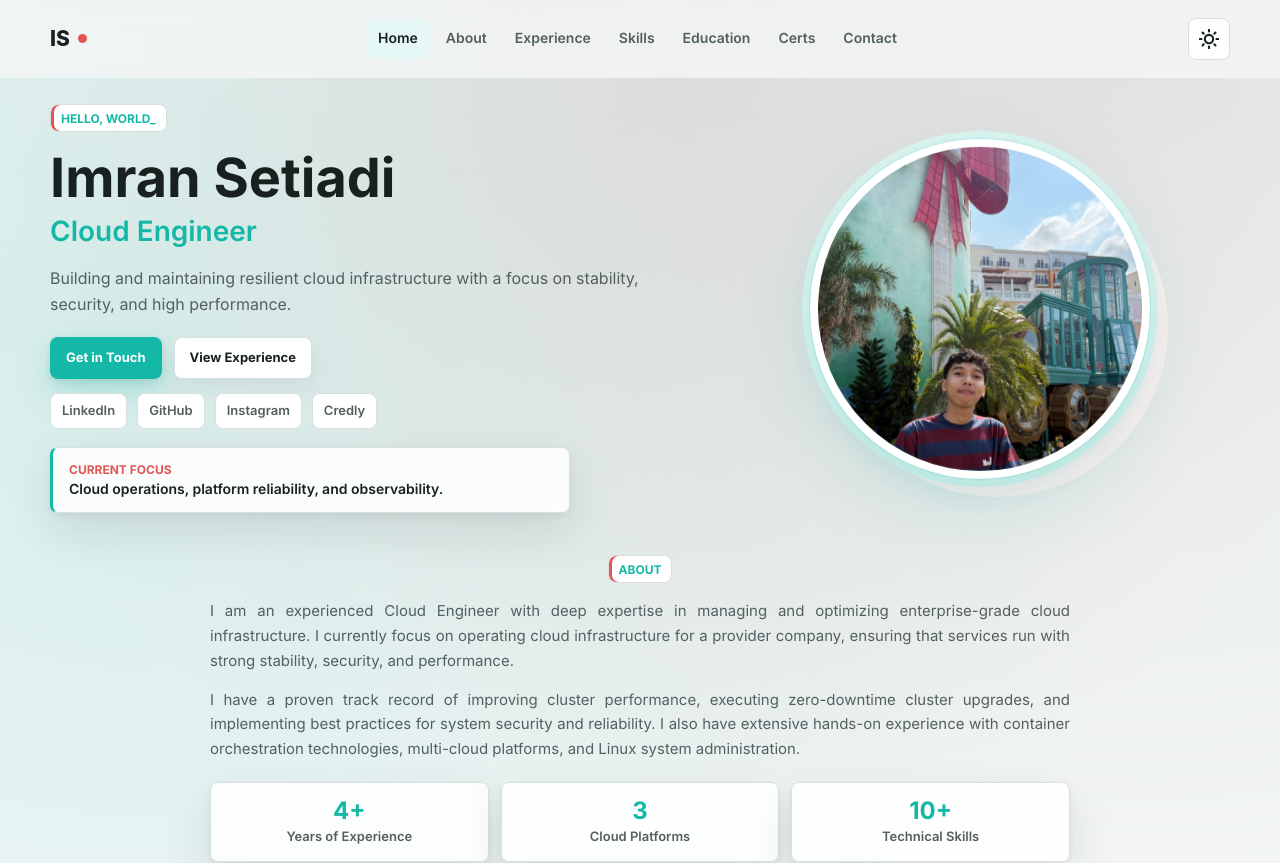
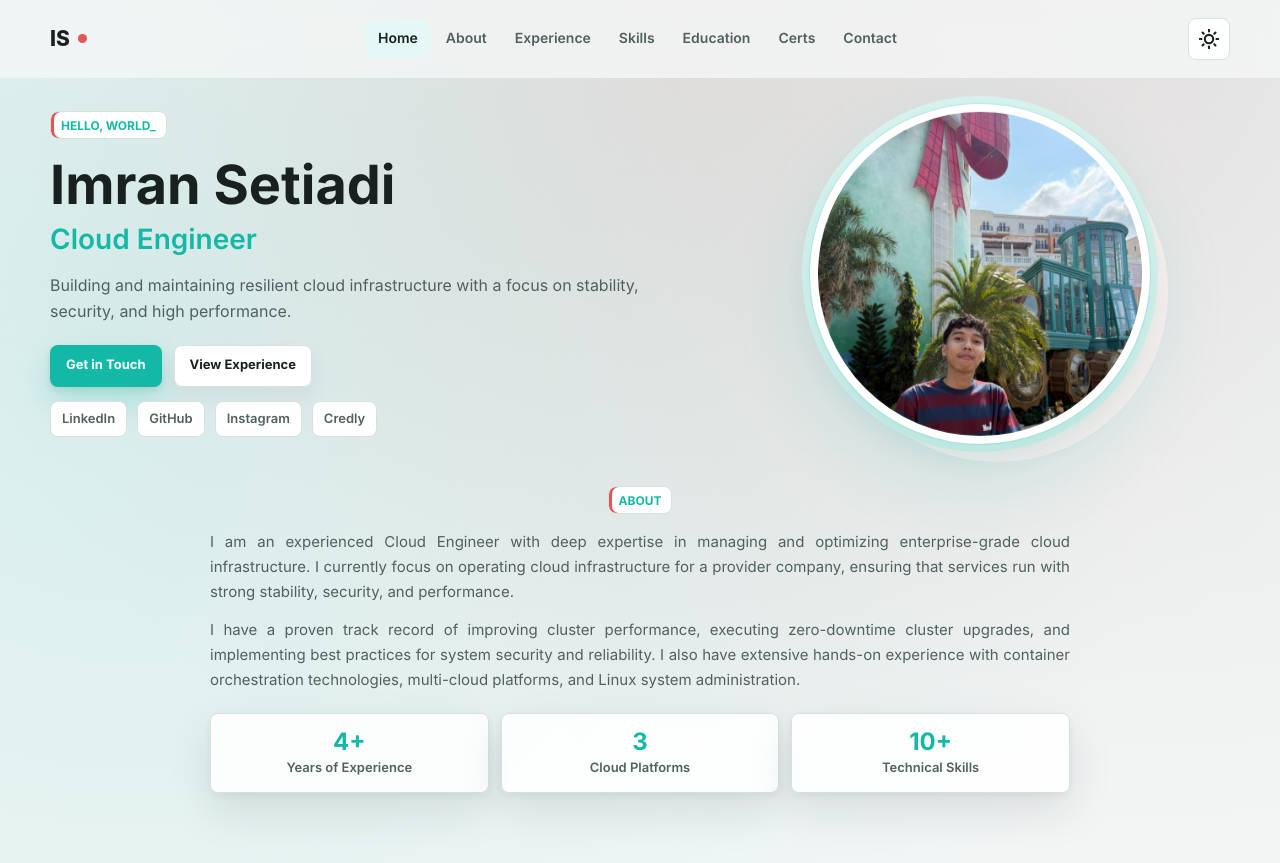
Before and after one commit to imransetiadi/about_me, a Next.js app: page / in a window 1280 px wide. Shown: the top 863 px of the page. Built offline with nearby package versions, Linux system fonts and the light colour scheme.

Commit message:
Remove hero focus copy

```diff
--- a/src/app/page.tsx
+++ b/src/app/page.tsx
@@ -115,10 +115,6 @@ export default function Home() {
                 <a href="https://github.com/imransetiadi" target="_blank" rel="noopener noreferrer">GitHub</a>
                 <a href="https://www.instagram.com/imran_setiadi/" target="_blank" rel="noopener noreferrer">Instagram</a>
                 <a href="https://www.credly.com/users/imran-setiadi" target="_blank" rel="noopener noreferrer">Credly</a>
-              </div>
-              <div className={styles.heroFocus} aria-label="Current technical focus">
-                <span>Current Focus</span>
-                <strong>Cloud operations, platform reliability, and observability.</strong>
               </div>
             </div>
 
```
